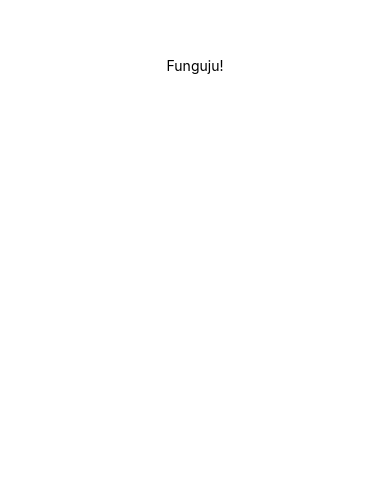
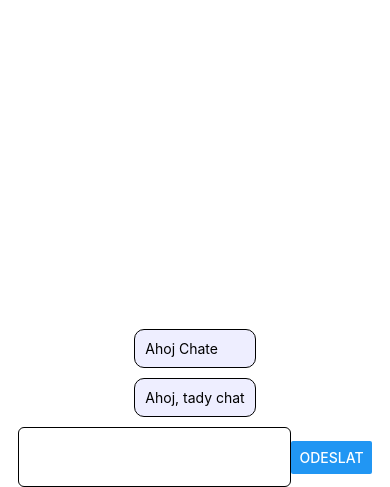
Before and after one commit to Priban/GUINativeChat, a React Native app: screen / in a window 390 px wide. Shown: the part 357-844 px from the top of the page. Built offline with nearby package versions, Linux system fonts and the light colour scheme.

Commit message:
messageview

```diff
--- a/App.js
+++ b/App.js
@@ -1,11 +1,23 @@
-import React from 'react';
+import React, { useState } from 'react';
 import { Button, StyleSheet, TextInput, View, Text, FlatList } from 'react-native';
+import ChatInput from './src/ChatInput';
+import Message from './src/Message';
+import MessagesView from './src/MessagesView';
 
 export default function App() {
+  const [messages, setMessages] = useState([
+    "Ahoj Chate",
+    "Ahoj, tady chat"
+  ]);
+
+  const sendMessage = text => {
+    setMessages([...messages, text]);
+  }
 
   return (
     <View style={styles.container}>
-      <Text>Funguju!</Text>
+      <MessagesView messages={messages} />
+      <ChatInput sendMessage={sendMessage} />
     </View>
   );
 }
@@ -13,8 +25,10 @@ export default function App() {
 const styles = StyleSheet.create({
   container: {
     flex: 1,
+    width: "100vw",
+    height: "100vh",
     backgroundColor: '#fff',
     alignItems: 'center',
-    justifyContent: 'center',
-  },
+    justifyContent: 'flex-end',
+  }
 });
--- a/docker-compose.yml
+++ b/docker-compose.yml
@@ -10,7 +10,7 @@ services:
       - NODE_ENV=development
       - WATCHPACK_POLLING=true
       - EXPO_DEVTOOLS_LISTEN_ADDRESS=0.0.0.0
-      - REACT_NATIVE_PACKAGER_HOSTNAME=192.168.88.207
+      - REACT_NATIVE_PACKAGER_HOSTNAME=192.168.88.7
     tty: true
     ports:
       - '19000:19000'
--- /dev/null
+++ b/src/ChatInput.js
@@ -0,0 +1,40 @@
+import React, { useState } from "react";
+import { View, TextInput, StyleSheet, Button } from "react-native"
+
+function ChatInput({ sendMessage }) {
+
+  const [text, setText] = useState("");
+
+  const onPress = () => {
+    sendMessage(text);
+    setText("");
+  }
+
+  return (
+    <View style={styles.container}>
+      <TextInput
+      value={text}
+      onChangeText={setText}
+      style={styles.input}
+      />
+      <Button onPress={onPress} title="Odeslat" />
+    </View>
+  )
+}
+
+export default ChatInput;
+
+const styles = StyleSheet.create({
+  input: {
+    width: "70vw",
+    height: "60px",
+    border: "1px solid black",
+    borderRadius: 6
+  },
+  container: {
+    display: "flex",
+    flexDirection: "row",
+    backgroundColor: '#fff',
+    alignItems: 'center',
+  }
+});
--- /dev/null
+++ b/src/Message.js
@@ -0,0 +1,23 @@
+import React, { useState } from "react";
+import { View, Text, StyleSheet, Button } from "react-native"
+
+function Message({ message }) {
+
+  return (
+    <View style={styles.container}>
+      <Text>{message}</Text>
+    </View>
+  )
+}
+
+export default Message;
+
+const styles = StyleSheet.create({
+  container: {
+    backgroundColor: '#eef',
+    padding: 10,
+    marginBottom: 10,
+    border: "1px solid black",
+    borderRadius: 10
+  }
+});
--- /dev/null
+++ b/src/MessagesView.js
@@ -0,0 +1,15 @@
+import { View } from "react-native";
+import Message from "./Message";
+
+export default function MessagesView ({ messages }) {
+
+  return (
+    <View>
+      {
+        messages.map((message, i) => (
+          <Message key={i} message={message} />
+        ))
+      }
+    </View>
+  )
+}
```
